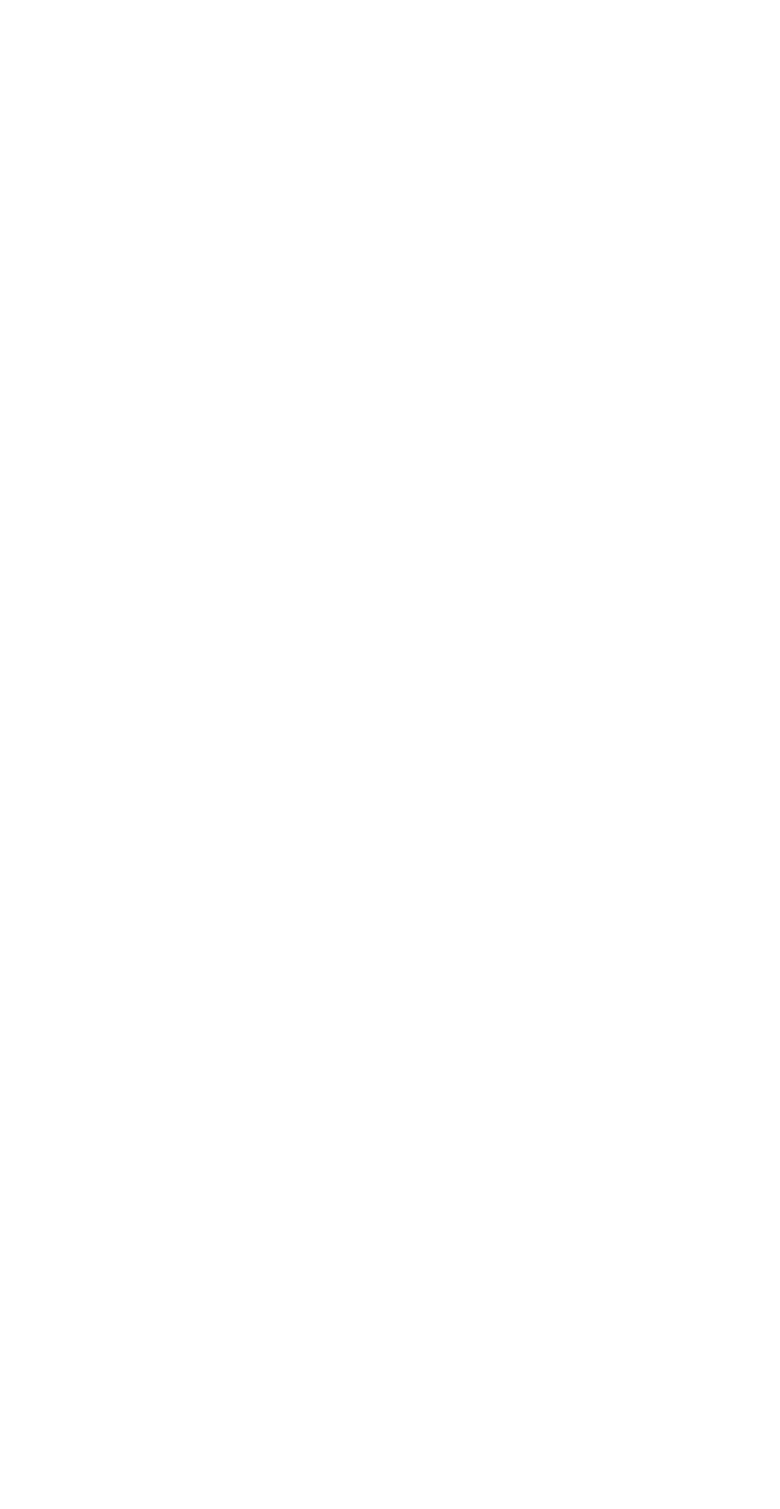
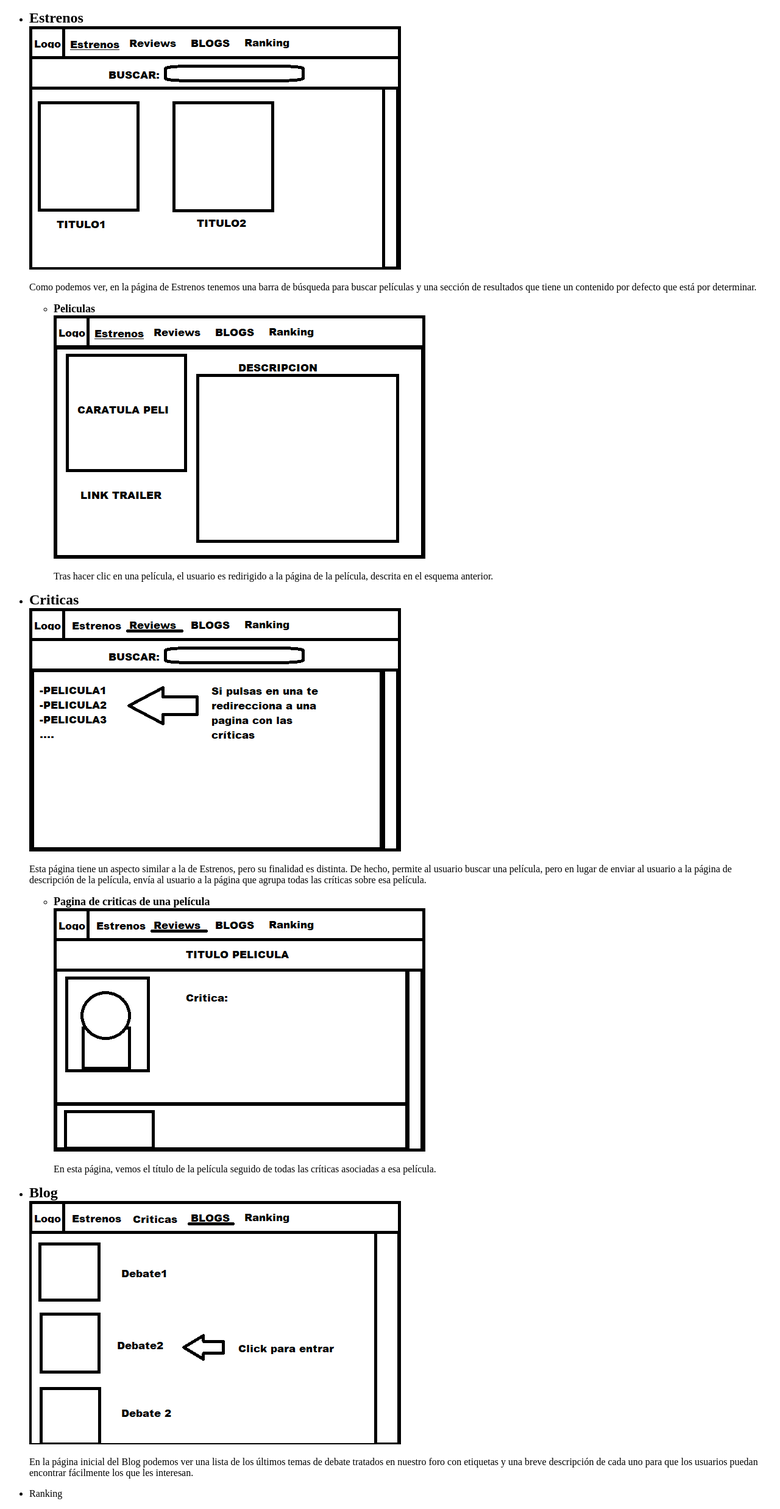
Before and after one commit to AlainMgz/proyecto-web-app, a PHP site: page /bocetos.html in a window 1280 px wide. Before the commit the page is empty. Shown: the whole page at 61% size. Before the commit the page ends 800 px from the top, so only its background shows below. Run offline with PHP 8.4, Linux system fonts and the light colour scheme.

Commit message:
bocetos v1 alain

```diff
--- a/bocetos.html
+++ b/bocetos.html
@@ -0,0 +1,44 @@
+<!DOCTYPE html>
+<html lang="en">
+<head>
+    <meta charset="UTF-8">
+    <meta name="viewport" content="width=device-width, initial-scale=1.0">
+    <link rel="stylesheet" href="estilo.css">
+    <title>Bocetos</title>
+</head>
+<body>
+    <ul>
+        <li><span class="list_titles">Estrenos</span><br>
+            <img src="Bocetos/Estrenos.png" alt="Boceto de la pagina 'Estrenos'"><br>
+            <p>Como podemos ver, en la página de Estrenos tenemos una barra de búsqueda para buscar películas y
+               una sección de resultados que tiene un contenido por defecto que está por determinar.</p>
+            <ul>
+                <li><span class="list_subtitles">Peliculas</span><br>
+                    <img src="Bocetos/Peliculas.png" alt="Boceto de la pagina de una pelicula"><br>
+                    <p>Tras hacer clic en una película, el usuario es redirigido a la página de la película,
+                       descrita en el esquema anterior.</p>
+                </li>
+            </ul>
+        </li>
+        <li><span class="list_titles">Criticas</span><br>
+            <img src="Bocetos/Reviews.png" alt="Boceto de la pagina de busca de criticas"><br>
+            <p>Esta página tiene un aspecto similar a la de Estrenos, pero su finalidad es distinta.
+               De hecho, permite al usuario buscar una película, pero en lugar de enviar al usuario a
+               la página de descripción de la película, envía al usuario a la página que agrupa todas las críticas sobre esa película.</p>
+               <ul>
+                <li><span class="list_subtitles">Pagina de criticas de una película</span><br>
+                    <img src="Bocetos/Critica.png" alt="Boceto de la pagina de criticas de una pelicula">
+                    <p>En esta página, vemos el título de la película seguido de todas las críticas asociadas a esa película.</p>
+                </li>
+               </ul>
+        </li>
+        <li><span class="list_titles">Blog</span><br>
+            <img src="Bocetos/Blog.png" alt="Boceto de la pagino Blog">
+            <p>En la página inicial del Blog podemos ver una lista de los últimos temas
+               de debate tratados en nuestro foro con etiquetas y una breve descripción
+               de cada uno para que los usuarios puedan encontrar fácilmente los que les interesan.</p>
+        </li>
+        <li>Ranking</li>
+    </ul>
+</body>
+</html>
--- a/estilo.css
+++ b/estilo.css
@@ -18,3 +18,13 @@
 .menu{
 background-color: red;
 }
+
+.list_titles {
+  font-weight: bold;
+  font-size: x-large;
+}
+
+.list_subtitles {
+  font-weight: bold;
+  font-size: large;
+}
```
